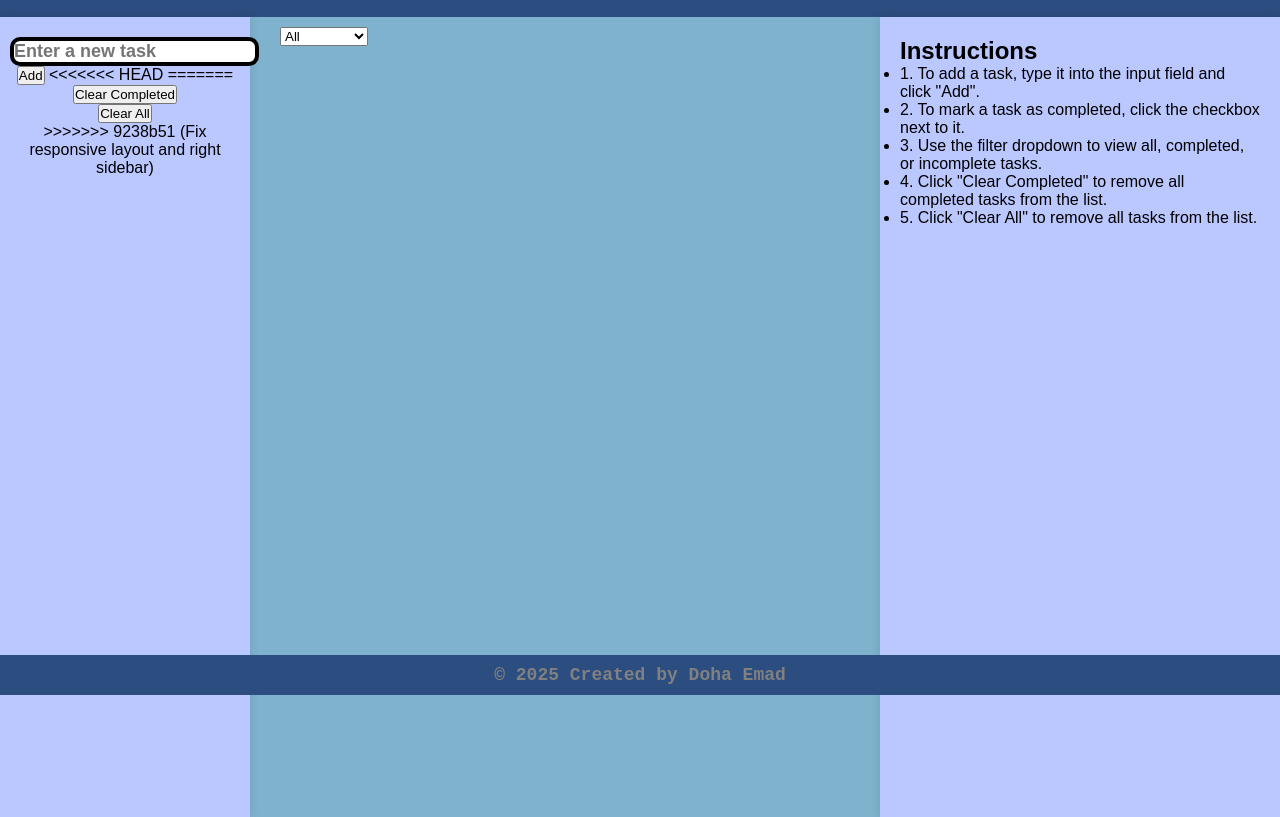
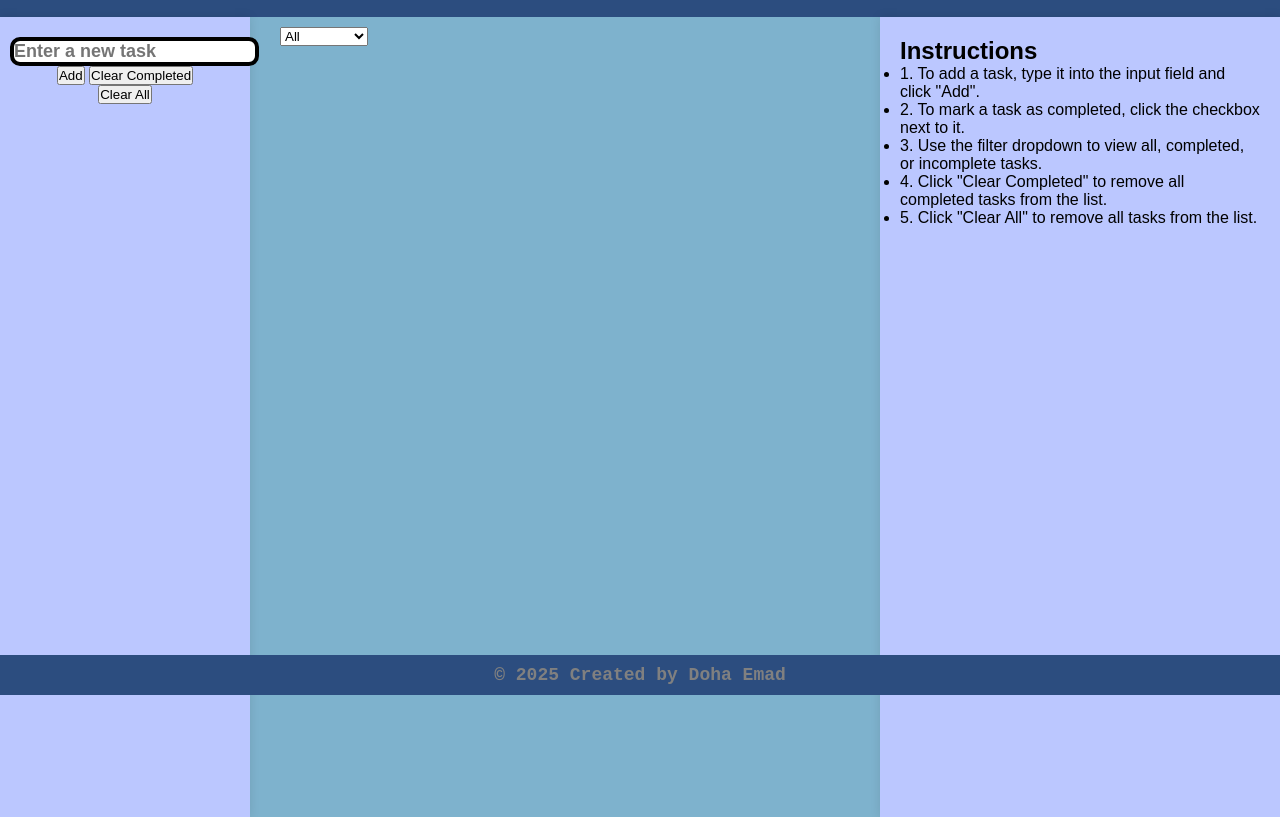
Before and after one commit to Doha-2004/To-Do-List, a plain HTML site: page index.html in a window 1280 px wide. Shown: the part 105-922 px from the top of the page. Drawn offline with Linux system fonts and the light colour scheme.

Commit message:
Fix merge conflict in index.html
Removed merge conflict markers from index.html.

```diff
--- a/index.html
+++ b/index.html
@@ -21,14 +21,11 @@
           id="task-input"
         />
         <button id="add">Add</button>
-<<<<<<< HEAD
-=======
         <button id="clear-completed">Clear Completed</button> <br>
         <button id="clear-all">Clear All</button> <br>
 
 
 
->>>>>>> 9238b51 (Fix responsive layout and right sidebar)
       </div>
     </div>
 
```
